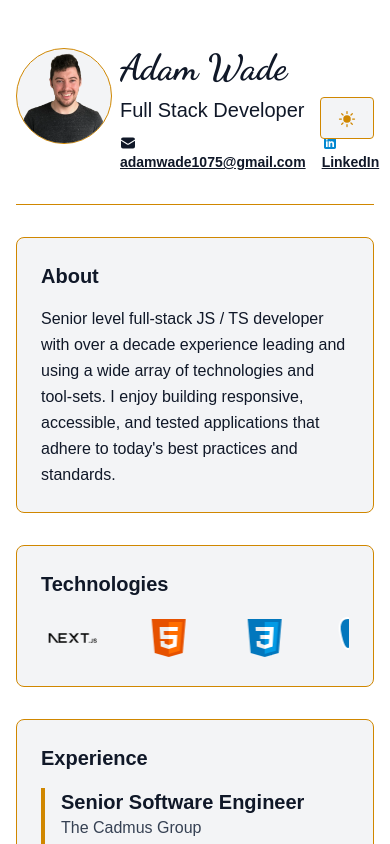
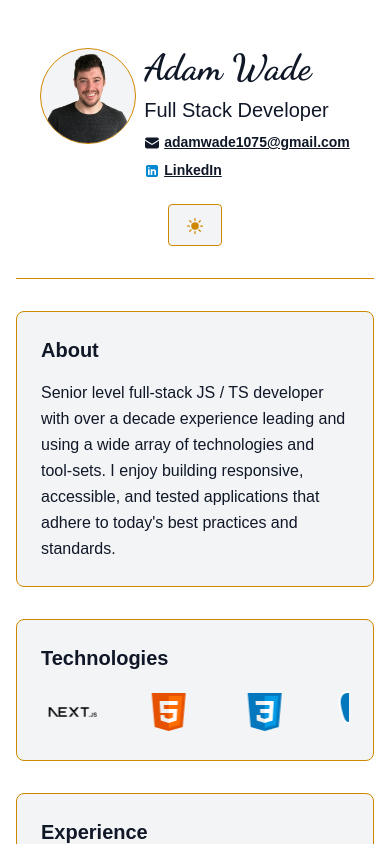
Before and after one commit to AWade1075/personal-site, a Next.js app: page / in a window 390 px wide. Shown: the top 844 px of the page. Built offline with nearby package versions, Linux system fonts and the light colour scheme; a web font is replaced by a local one.

Commit message:
fix header breakpoints for mobile

```diff
--- a/src/features/landing/Header.tsx
+++ b/src/features/landing/Header.tsx
@@ -29,7 +29,7 @@ export const Header = ({ name, title, email, linkedin }: HeaderProps) => {
 
   return (
     <header className="mb-8 border-b border-col-primary pb-8">
-      <div className="flex justify-between items-center">
+      <div className="flex justify-between items-center  flex-col sm:flex-row sm:gap-4 gap-2">
         <div className="flex grow ">
           <img
             src="/header-icon.png"
@@ -41,10 +41,10 @@ export const Header = ({ name, title, email, linkedin }: HeaderProps) => {
               <AnimatedFont delay={2} text={name} />
             </h1>
             <p className="text-xl text-text-primary mb-2">{title}</p>
-            <div className="flex gap-4 text-sm text-text-primary">
+            <div className="flex flex-col sm:flex-row sm:gap-4 gap-2 text-sm text-text-primary">
               <Link
                 href={`mailto:${email}`}
-                className="hover:text-col-primary underline font-bold"
+                className="hover:text-col-primary underline font-bold whitespace-nowrap"
               >
                 <EnvelopeIcon className="w-4 h-4 inline mr-1" />
                 {email}
```
